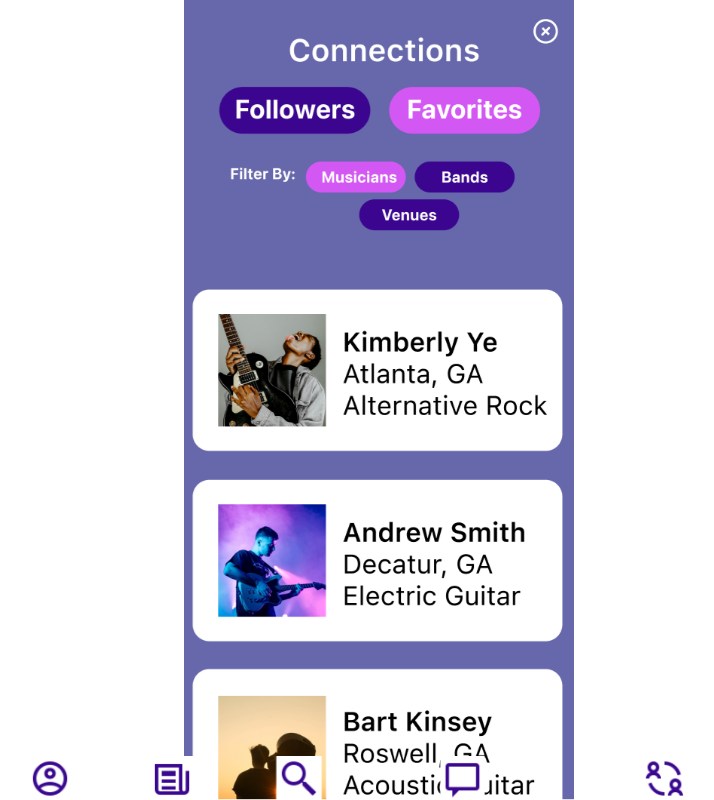
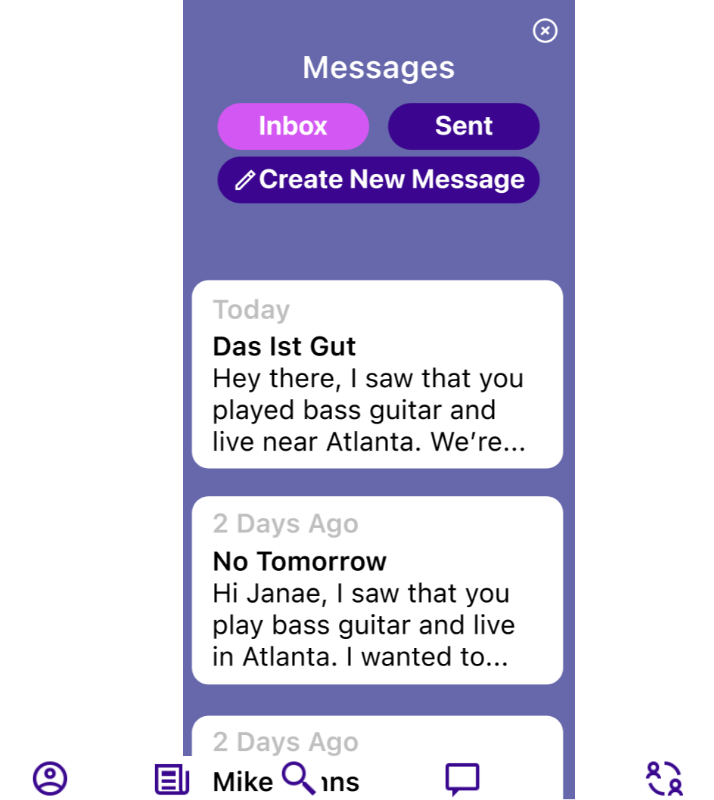
Before and after one commit to andycrafts95/Final_Group_Project, a plain HTML site: page messagesindex.html in a window 1280 px wide. Shown: the whole page, without its empty margins (261-975 px from the left). Drawn offline with nearby package versions, Linux system fonts and the light colour scheme.

Commit message:
updated messages image

```diff
--- a/messagesindex.html
+++ b/messagesindex.html
@@ -8,7 +8,7 @@
   <body>
         <section class="MessageBox">
           <div class="imageBox">
-            <img src="images/connections.png" id="feed-image">
+            <img src="images/messagesPng.png" id="feed-image">
             <a href="bandSearchIndex.html">
               <div class="UpperRightExit">  </div>
             </a>
```
